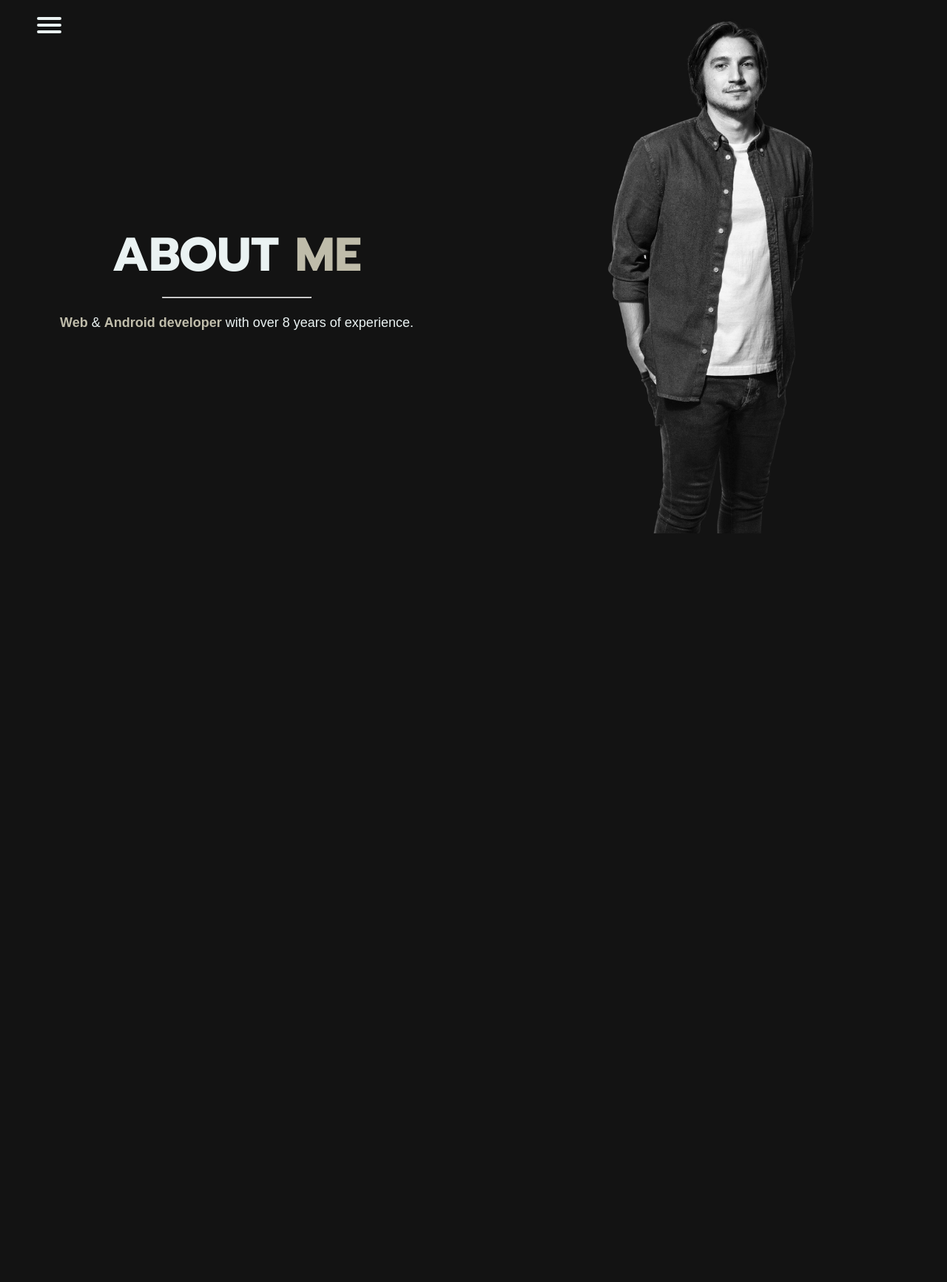
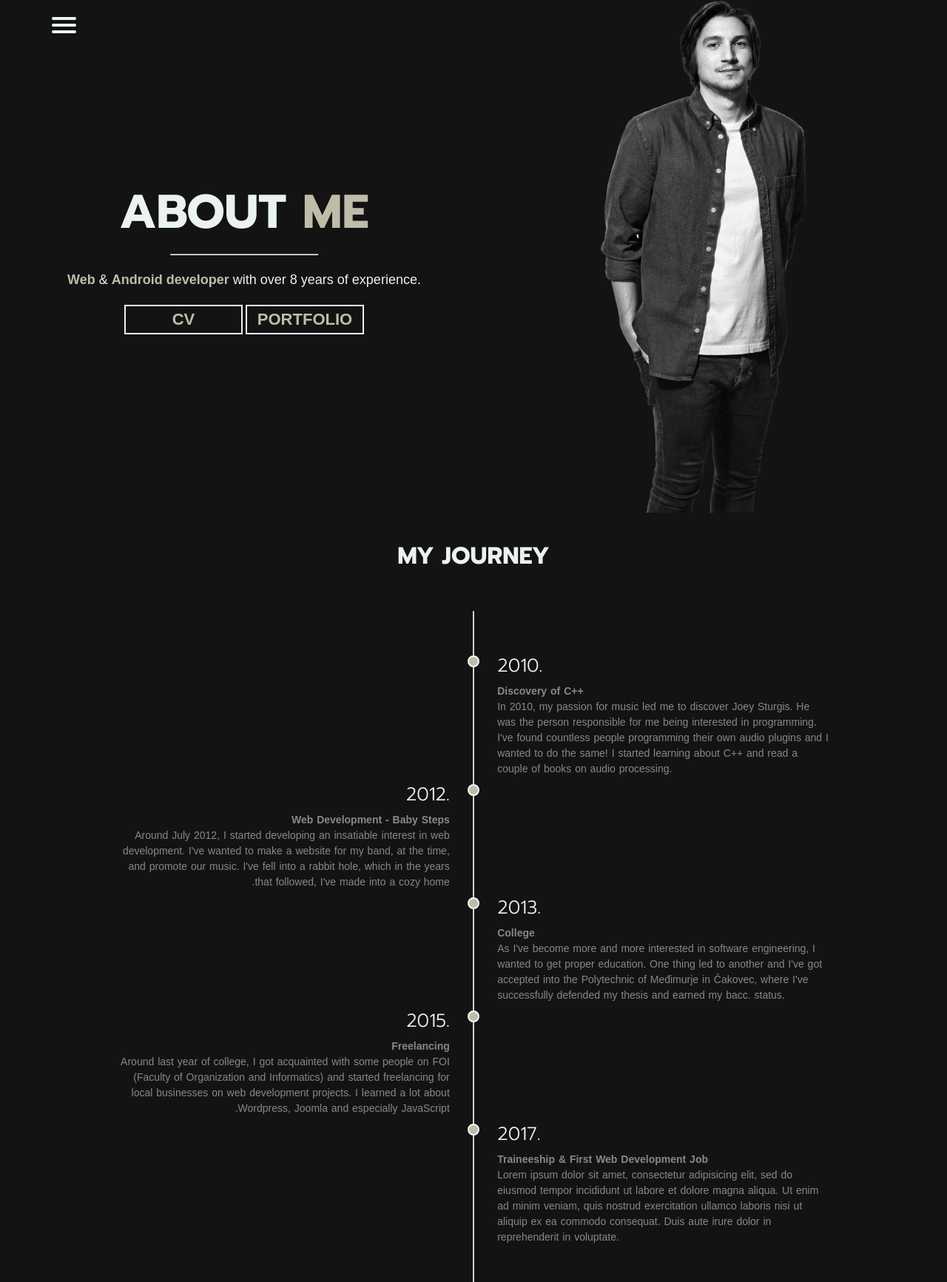
Before and after one commit to JonathanBrickwell/MyNewPortfolio, a plain HTML site: page about-me.html in a window 1280 px wide. Shown: the part 27-1760 px from the top of the page at 74% size. Before the commit the page ends 800 px from the top, so only its background shows below. Drawn offline with Linux system fonts and the light colour scheme; a web font is replaced by a local one.

Commit message:
Master: Timeline Added

```diff
--- a/about-me.html
+++ b/about-me.html
@@ -62,18 +62,81 @@
         </div>
       </nav>
 
-    <div class="container">
-        <div class="row h-100">
-            <div class="column text-center">
+    <section id="about-me">
+        <div class="flex-grid">
+            <div class="col">
                 <h1>About <span class="highlight">Me</span></h1><hr>
                 <p class="justify mt-2">
                     <span class="highlight">Web</span> & <span class="highlight">Android developer</span> with over 8 years of experience.</p>
+                <div class="documents-wrapper mt-2">
+                    <button id="cv">
+                        <a target="_blank" href="/assets/documents/kristijan-fistrek-cv.pdf">CV</a>
+                    </button>
+                    <button id="portfolio">
+                        <a target="_blank" href="/assets/documents/Portfolio.pdf">Portfolio</a>
+                    </button>
+                </div>
             </div>
-            <div class="column text-center">
-                <img class="img" src="/assets/img/about-me/myShot.png" alt="Personal Portfolio Image">
+            <div class="col">
+                <img class="img" src="/assets/img/about-me/myShot.png" alt="Personal Portfolio Image" height="700">
             </div>
         </div>
-    </div>
+    </section>
+
+    <section id="timeline" class="mt-3">
+
+        <div class="main-title">
+            <h2>My journey</h2>
+        </div>
+
+        <div class="container">
+
+            <div class="timeline-block timeline-block-right">
+               <div class="marker"></div>
+               <div class="timeline-content">
+                  <h3>2010.</h3>
+                  <p class="highlight">Discovery of C++</p>
+                  <p>In 2010, my passion for music led me to discover Joey Sturgis. He was the person responsible for me being interested in programming. I've found countless people programming their own audio plugins and I wanted to do the same! I started learning about C++ and read a couple of books on audio processing.</p>
+               </div>
+            </div>
+
+            <div class="timeline-block timeline-block-left">
+               <div class="marker"></div>
+               <div class="timeline-content">
+                  <h3>.2012</h3>
+                  <p class="highlight">Web Development - Baby Steps</p>
+                  <p>Around July 2012, I started developing an insatiable interest in web development. I've wanted to make a website for my band, at the time, and promote our music. I've fell into a rabbit hole, which in the years that followed, I've made into a cozy home.</p>
+               </div>
+            </div>
+
+            <div class="timeline-block timeline-block-right">
+               <div class="marker"></div>
+               <div class="timeline-content">
+                  <h3>2013.</h3>
+                  <p class="highlight">College</p>
+                  <p>As I've become more and more interested in software engineering, I wanted to get proper education. One thing led to another and I've got accepted into the Polytechnic of Međimurje in Čakovec, where I've successfully defended my thesis and earned my bacc. status.</p>
+               </div>
+            </div>
+
+            <div class="timeline-block timeline-block-left">
+               <div class="marker"></div>
+               <div class="timeline-content">
+                  <h3>.2015</h3>
+                  <p class="highlight">Freelancing</p>
+                  <p>Around last year of college, I got acquainted with some people on FOI (Faculty of Organization and Informatics) and started freelancing for local businesses on web development projects. I learned a lot about Wordpress, Joomla and especially JavaScript.</p>
+               </div>
+            </div>
+
+            <div class="timeline-block timeline-block-right">
+               <div class="marker"></div>
+               <div class="timeline-content">
+                  <h3>2017.</h3>
+                  <p class="highlight">Traineeship & First Web Development Job</p>
+                  <p>Lorem ipsum dolor sit amet, consectetur adipisicing elit, sed do eiusmod tempor incididunt ut labore et dolore magna aliqua. Ut enim ad minim veniam, quis nostrud exercitation ullamco laboris nisi ut aliquip ex ea commodo consequat. Duis aute irure dolor in reprehenderit in voluptate.</p>
+               </div>
+            </div>
+         </div>
+    </section>
 
     <!-- Scripts -->
 
--- a/assets/scss/components/_buttons.scss
+++ b/assets/scss/components/_buttons.scss
@@ -1,9 +1,25 @@
 button {
-    padding: 5px 40px 5px 40px;
+    width: 160px;
+    height: 40px;
     border-radius: 0px;
     border: 2px solid #EAF2F2;
     background: transparent;
     color: #EAF2F2;
     font-weight: bold;
     font-size: 22px;
+    text-transform: uppercase;
+    text-align: center;
 }
+
+button a {
+    text-decoration: none;
+}
+
+button:hover {
+    background: #EAF2F2;
+    cursor: pointer;
+}
+
+button:hover>a {
+    color: #131313;
+}
--- /dev/null
+++ b/assets/scss/components/_timeline.scss
@@ -0,0 +1,102 @@
+.main-title {
+    text-align: center;
+}
+
+ .container {
+    width: 80%;
+    padding: 50px 0;
+    margin: 50px auto;
+    position: relative;
+    overflow: hidden;
+ }
+
+ .container:before {
+    content: '';
+    position: absolute;
+    top: 0;
+    left: 50%;
+    margin-left: -1px;
+    width: 2px;
+    height: 100%;
+    background: #CCD1D9;
+    z-index: 1
+ }
+
+ .timeline-block {
+    width: -webkit-calc(50% + 8px);
+    width: -moz-calc(50% + 8px);
+    width: calc(50% + 8px);
+    display: -webkit-box;
+    display: -webkit-flex;
+    display: -moz-box;
+    display: flex;
+    -webkit-box-pack: justify;
+    -webkit-justify-content: space-between;
+    -moz-box-pack: justify;
+    justify-content: space-between;
+    clear: both;
+ }
+
+ .timeline-block-right {
+    float: right;
+ }
+
+ .timeline-block-left {
+    float: left;
+    direction: rtl
+ }
+
+ .marker {
+    width: 16px;
+    height: 16px;
+    border-radius: 50%;
+    border: 2px solid #F5F7FA;
+    background: #BFBCAA;
+    margin-top: 10px;
+    z-index: 9999
+ }
+
+ .timeline-content {
+    width: 95%;
+    padding: 0 15px;
+    color: #666
+ }
+
+ .timeline-content h3 {
+    margin-top: 5px;
+    margin-bottom: 5px;
+    font-size: 25px;
+    font-weight: 500
+ }
+
+ .timeline-content span {
+    font-size: 15px;
+    color: #a4a4a4;
+ }
+
+ .timeline-content p {
+    font-size: 14px;
+    line-height: 1.5em;
+    word-spacing: 1px;
+    color: #888;
+ }
+
+
+ @media screen and (max-width: 768px) {
+    .container:before {
+       left: 8px;
+       width: 2px;
+    }
+    .timeline-block {
+       width: 100%;
+       margin-bottom: 30px;
+    }
+    .timeline-block-right {
+       float: none;
+    }
+
+    .timeline-block-left {
+       float: none;
+       direction: ltr;
+    }
+ }
--- a/assets/scss/layout/_grid.scss
+++ b/assets/scss/layout/_grid.scss
@@ -1,87 +1,42 @@
-// Basic Grid Elements
+// START BASIC HTML, BODY SETTINGS
 
-.container {
-    max-width: 100%;
+* {
+    box-sizing: border-box;
 }
 
-.row {
-    display: flex;
-    flex-direction: row;
-    align-items: center
+body {
+    padding: 20px;
 }
 
-.column {
-    flex-basis: 100%;
-    padding: 15px;
-    background: $background;;
+section {
+    height: 100%;
 }
 
-.wrapper {
-    padding: 15px;
+// END BASIC HTML, BODY SETTINGS
+
+// START FLEX GRID
+
+.col {
+}
+
+.flex-grid {
     display: flex;
-    flex-direction: row;
+    height: 100%;
+    align-items: center;
+    text-align: center;
+}
+
+.flex-grid .col {
+    flex: 1;
+}
+
+.flex-grid-thirds {
+    display: flex;
     justify-content: space-between;
 }
 
-// Width & Height
-
-.w-100 {
-    width: 100%;
+.flex-grid-thirds .col {
+    width: 32%;
 }
 
-.w-50 {
-    width: 50%;
-}
-
-.h-50 {
-    height: 50%;
-}
-
-.h-100 {
-    height: 100vh;
-  }
-
-.w-25 {
-    width: 25%;
-}
-
-.h-25 {
-    height: 25%;
-}
-
-// Centering
-
-.text-center {
-    text-align: center;
-}
-
-.justify-center {
-    justify-content: center;
-}
-
-section {
-    display: flex;
-    flex-direction: row;
-    flex-wrap: wrap;
-}
-
-article,
-aside {
-    flex-basis: 100%;
-}
-
-.mb-2 {
-    margin-bottom: 20px;
-}
-
-.mt-2 {
-    margin-top: 20px;
-}
-
-.mt-1 {
-    margin-top: 10px;
-}
-
-.mrl-10 {
-    margin: 0 10px 0 10px;
-}
+// END FLEX GRID
--- a/assets/scss/layout/_responsive.scss
+++ b/assets/scss/layout/_responsive.scss
@@ -1,75 +1,32 @@
-@media screen and (min-width:320px) and (max-width: 768px) {
+@media (min-width:320px) and (max-width:726px) {
 
-  .row {
-    flex-direction: column;
+  .flex-grid,
+    .flex-grid-thirds {
+      display: block;
+      .col {
+        width: 100%;
+        height: 100%;
+        display: flex;
+        flex-direction: column;
+        align-items: center;
+        justify-content: center;
+      }
+    }
+
+  h1 {
+    font-size: 2.7rem;
   }
 
-  .column-mobile {
-    display: flex;
-    flex-direction: column;
-    justify-content: space-evenly;
+  #menuToggle {
+    margin-left: 10px;
+    top: 25px;
   }
 
-  h1 {
-    font-size: 2.1rem;
+  img {
+    display: none;
   }
 
-  h2 {
-    font-size: 1.8rem;
-  }
-
-  .column-centered {
-    padding: 0 5% 0 5%;
-  }
-
-  .img {
-    display: none;
+  #portfolio {
+    margin-top: 10px;
   }
 }
-
-@media screen and (min-width: 800px) {
-
-    .column {
-      flex: 1;
-    }
-
-    ._25 {
-        flex: 2.5;
-    }
-
-    ._55 {
-        flex: 5.5;
-    }
-
-    ._20 {
-        flex: 2;
-    }
-
-    aside {
-        flex: 2.5;
-    }
-
-    article {
-        flex: 7.5;
-    }
-
-    .column-centered {
-      padding: 0 25% 0 25%;
-    }
-
-    .img {
-      height: 700px;
-    }
-
-}
-
-
-  /* When the height of the screen is less than 450 pixels, change the font-size of the links and position the close button again, so they don't overlap */
-  @media screen and (max-height: 450px) {
-    .overlay a {font-size: 20px}
-    .overlay .closebtn {
-      font-size: 40px;
-      top: 15px;
-      right: 35px;
-    }
-  }
--- /dev/null
+++ b/assets/scss/layout/_spacing.scss
@@ -0,0 +1,11 @@
+.mt-1 {
+    margin-top: 10px;
+}
+
+.mt-2 {
+    margin-top: 20px;
+}
+
+.mt-3 {
+    margin-top: 30px;
+}
--- a/assets/scss/main.scss
+++ b/assets/scss/main.scss
@@ -1,8 +1,14 @@
 @import 'abstracts/variables';
+
 @import 'base/reset';
 @import 'base/typography';
+
 @import 'components/menu';
 @import 'components/buttons';
+@import 'components/timeline';
+
 @import 'layout/grid';
 @import 'layout/responsive';
+@import 'layout/spacing';
+
 @import 'pages/homepage';
```
Also changed, not shown: index.html (+4 -4 lines), assets/css/main.css.
